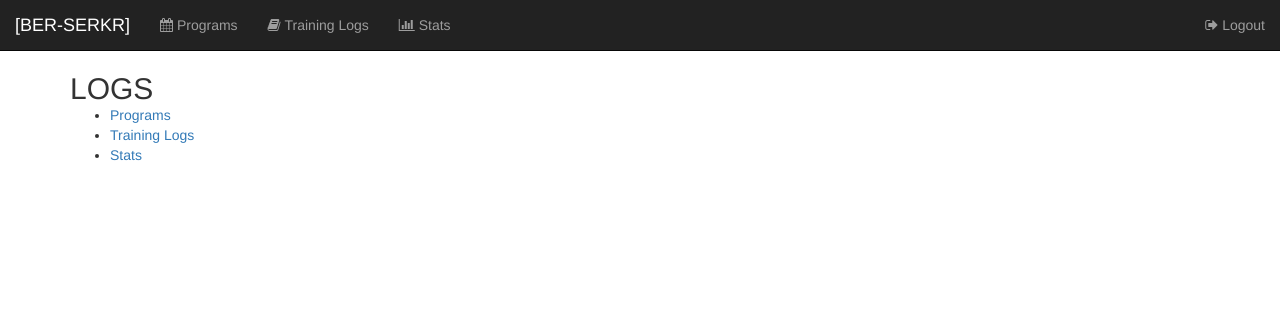
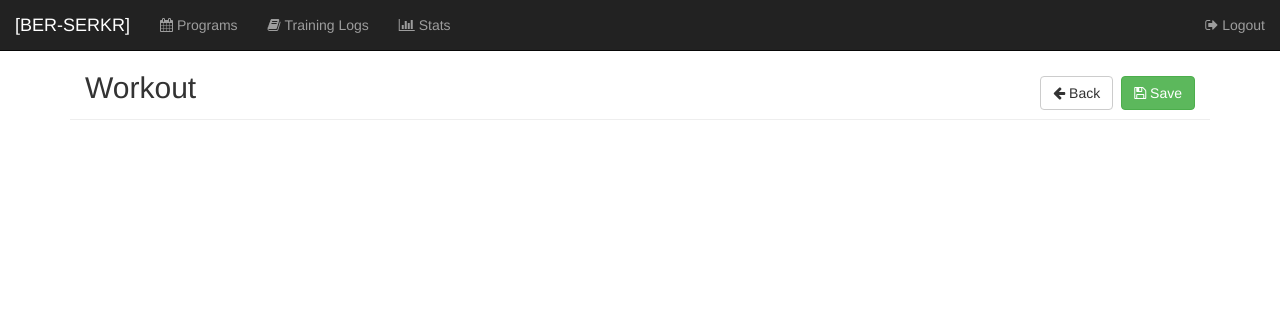
Before and after one commit to rawenihcam/BER-SERKR, a Django app: page /logs/log/ in a window 1280 px wide. Shown: the top 311 px of the page. Run offline with Django 3.2, Linux system fonts and the light colour scheme; some libraries are stand-ins or nearby versions.

Commit message:
Work on logs
Page template with sidebar
New message template
Training logs

```diff
--- a/hamask/models.py
+++ b/hamask/models.py
@@ -43,7 +43,8 @@ class Lifter (models.Model):
         return workouts
 
     def get_last_workouts(self):
-        workouts = Workout_Log.objects.filter(workout__workout_group__program__lifter__exact=self.id)[:50]
+        workouts = Workout_Log.objects.filter(workout__workout_group__program__lifter__exact=self.id
+                    ).order_by('-workout_date')[:50]
         return workouts
 
 
--- a/hamask/static/hamask/css/custom.css
+++ b/hamask/static/hamask/css/custom.css
@@ -9,8 +9,11 @@ div.main {
 
 div.message-box {
     position: fixed;
-    top: 0px;
-    z-index: 1031;
+    top: 10px;
+    z-index: 1030;
+    width: 482px;
+    left: 50%;
+    margin-left: -241px;
 }
 
 div.row.page-header {
--- a/hamask/templates/hamask/base.html
+++ b/hamask/templates/hamask/base.html
@@ -50,8 +50,8 @@
 
 
         <!-- Body -->
-        <div class="container main">
-        <div class="row">
+        <div class="container-fluid main">
+        <div class="row message-box">
         <div class="col-sm-12">
             {% if messages %}
                 {% for message in messages %}
--- a/hamask/templates/hamask/index.html
+++ b/hamask/templates/hamask/index.html
@@ -1,6 +1,8 @@
 {% extends 'hamask/base.html' %}
 
 {% block content %}
+<div class="container">
+
 {% if workouts %}
 <form method="post">
     <h1 class="page-header">BER-SERKR</h1>
@@ -67,4 +69,5 @@
         <p>GO BERSERK!</p>
     </div>
 {% endif %}
+</div>
 {% endblock %}
--- /dev/null
+++ b/hamask/templates/hamask/log.html
@@ -0,0 +1,36 @@
+{% extends 'hamask/base.html' %}
+
+{% block content %}
+<div class="container">
+
+<form method="post">
+<div class="row page-header">
+    <div class="col-xs-6">
+        <h1>Workout</h1>
+    </div>
+    <div class="col-xs-6 right">
+        <button type="submit" name="save" value="save" class="btn btn-success right"><i class="fa fa-save"></i>&nbsp;Save</button>
+        {% if id %}
+            <button type="submit" name="delete" value="delete" class="btn btn-danger right"><i class="fa fa-trash"></i>&nbsp;Delete</button>
+        {% endif %}
+        <a href="{% url 'hamask:logs' %}" class="btn btn-default right"><i class="fa fa-arrow-left"></i>&nbsp;Back</a>
+    </div>
+</div>
+
+    {% csrf_token %}
+
+
+</form>
+</div>
+
+<!-- Scripts -->
+<script>
+    $( function() {
+        exercise_field_display('');
+    });
+
+    $('div.rep_scheme > div > select').on('input', function() {
+        exercise_field_display(this);
+    });
+</script>
+{% endblock %}
--- a/hamask/templates/hamask/logs.html
+++ b/hamask/templates/hamask/logs.html
@@ -1,11 +1,53 @@
 {% extends 'hamask/base.html' %}
 
 {% block content %}
-<h1>LOGS</h1>
+<div class="col-sm-3 col-md-2 sidebar">
+    <ul class="nav nav-sidebar">
+        <li class="active"><a href="#">Last workouts</a></li>
+    </ul>
+</div>
 
-<ul>
-    <li><a href="{% url 'hamask:programs' %}">Programs</a></li>
-    <li><a href="{% url 'hamask:logs' %}">Training Logs</a></li>
-    <li><a href="{% url 'hamask:stats' %}">Stats</a></li>
-</ul>
+<div class="col-sm-9 col-sm-offset-3 col-md-10 col-md-offset-2">
+
+<div class="row page-header">
+    <div class="col-xs-6">
+        <h1>Training Logs</h1>
+    </div>
+    <div class="col-xs-6">
+        <a href="{% url 'hamask:log_create' %}" class="btn btn-success right"><i class="fa fa-plus"></i>&nbsp;Create</a>
+    </div>
+</div>
+
+<div class="row">
+    <div class="col-sm-12">
+        {% if logs %}
+            <table class="table table-striped">
+                <thead>
+                    <tr>
+                        <th class="icon">&nbsp;</th>
+                        <th class="center">Date</th>
+                        <th>Workout</th>
+                    </tr>
+                </thead>
+
+                <tbody>
+                {% for log in logs %}
+                    <tr>
+                      <td><a href="{% url 'hamask:program_update' program.id %}"><i class="fa fa-pencil"></i></a></td>
+                      <td>{{ program.name }}</td>
+                      <td class="center">{% if program.is_ready %}<i class="fa fa-check"></i>{% else %}<i class="fa fa-times"></i>{% endif %}</td>
+                      <td class="center">{% if program.start_date %}<i class="fa fa-check"></i>{% else %}<i class="fa fa-times"></i>{% endif %}</td>
+                      <td class="center">{% if program.end_date %}<i class="fa fa-check"></i>{% else %}<i class="fa fa-times"></i>{% endif %}</td>
+                      <td>{% if program.start_date %}{{ program.start_date }}{% endif %}</td>
+                      <td>{% if program.end_date %}{{ program.end_date }}{% endif %}</td>
+                    </tr>
+                {% endfor %}
+                </tbody>
+            </table>
+        {% else %}
+            <p>Start a program or <a href="{% url 'hamask:log_create' %}">enter a log</a></p>
+        {% endif %}
+    </div>
+</div>
+</div>
 {% endblock %}
--- a/hamask/templates/hamask/program.html
+++ b/hamask/templates/hamask/program.html
@@ -1,6 +1,8 @@
 {% extends 'hamask/base.html' %}
 
 {% block content %}
+<div class="container">
+
 <!-- Program -->
 <form id="form" method="post">
 <div class="row page-header">
@@ -132,6 +134,7 @@
     <button type="submit" form="form" name="add_group" value="add_group" class="btn btn-primary"><i class="fa fa-plus"></i>&nbsp;Add Block</button>
 </div>
 </div>
+</div>
 
 <!-- Scripts -->
 <script>
--- a/hamask/templates/hamask/programs.html
+++ b/hamask/templates/hamask/programs.html
@@ -1,6 +1,8 @@
 {% extends 'hamask/base.html' %}
 
 {% block content %}
+<div class="container">
+
 <div class="row page-header">
     <div class="col-xs-6">
         <h1>Programs</h1>
@@ -45,4 +47,5 @@
         {% endif %}
     </div>
 </div>
+</div>
 {% endblock %}
--- a/hamask/templates/hamask/workout.html
+++ b/hamask/templates/hamask/workout.html
@@ -1,6 +1,7 @@
 {% extends 'hamask/base.html' %}
 
 {% block content %}
+<div class="container">
 
 <form method="post">
 <div class="row page-header">
@@ -71,6 +72,7 @@
         <i class="fa fa-plus"></i>&nbsp;Add Exercise
     </a>
 </form>
+</div>
 
 <!-- Scripts -->
 <script>
--- a/hamask/urls.py
+++ b/hamask/urls.py
@@ -16,6 +16,8 @@ urlpatterns = [
 	url(r'^programs/program/(?P<pk>[0-9]+)', views.program_update, name='program_update'),
 	url(r'^programs/program/', views.program_create, name='program_create'),
 	url(r'^programs/', views.programs, name='programs'),
+	url(r'^logs/log/(?P<pk>[0-9]+)', views.log_update, name='log_update'),
+	url(r'^logs/log/', views.log_create, name='log_create'),
 	url(r'^logs/', views.logs, name='logs'),
 	url(r'^stats/stat/(?P<pk>[0-9]+)', views.stat_update, name='stat_update'),
 	url(r'^stats/stat/', views.stat_create, name='stat_create'),
--- a/hamask/views.py
+++ b/hamask/views.py
@@ -234,7 +234,15 @@ def delete_exercise(request):
     return JsonResponse(data)
 
 def logs(request):
-    return render (request, 'hamask/logs.html')
+    lifter = Lifter.objects.get(pk=request.session['lifter'])
+    logs = lifter.get_last_workouts()
+    return render (request, 'hamask/logs.html', {'logs': logs})
+
+def log_create(request):
+    return render (request, 'hamask/log.html')
+
+def log_update(request):
+    return render (request, 'hamask/log.html')
 
 def stats(request):
     lifter = Lifter.objects.get(pk=request.session['lifter'])
```
Also changed, not shown: other parts of hamask/static/hamask/css/custom.css (+42 -0 lines).
